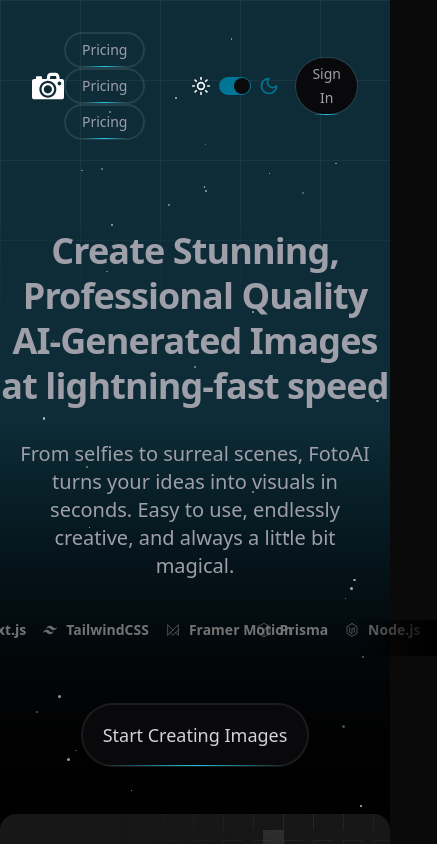
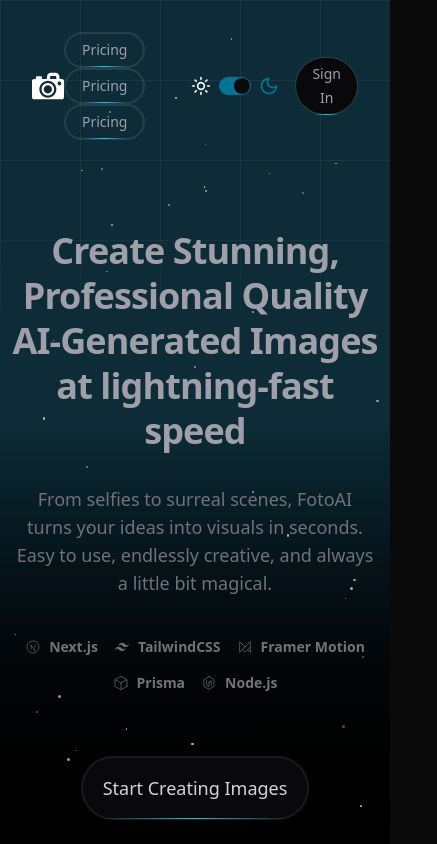
Before and after one commit to ManjinderSingh3/FotoAI, a Next.js app in the folder apps/web/: page / in a window 390 px wide. Shown: the top 844 px of the page, 437 px wide, since content can reach past the window. Built offline with nearby package versions, Linux system fonts and the light colour scheme; no server answers.

Commit message:
Adressed responsivenss issues in Hero Section

```diff
--- a/apps/web/components/home/Hero.tsx
+++ b/apps/web/components/home/Hero.tsx
@@ -11,14 +11,14 @@ export function Hero() {
     <div>
       <BackgroundEffects />
       <div className="relative z-10 text-center text-neutral-700 dark:text-zinc-400 lg:mt-20 mt-14">
-        <h1 className=" md:text-6xl font-bold max-w-6xl mx-auto tracking-tight leading-tight text-4xl">
+        <h1 className="md:text-6xl text-4xl px-3 font-bold max-w-6xl mx-auto tracking-tight leading-tight ">
           Create Stunning, Professional Quality AI-Generated Images at
           lightning-fast speed
         </h1>
-        <h2 className="mt-8 mx-auto max-w-4xl text-xl px-4">
+        <h2 className="mt-8 md:mt-12 mx-auto max-w-3xl md:text-xl text-lg text-zinc-500 px-4">
           From selfies to surreal scenes, FotoAI turns your ideas into visuals
           in seconds. Easy to use, endlessly creative, and always a little bit
-          magical.
+          magical.{" "}
         </h2>
         <div className="flex justify-center">
           <TechStackIcons />
--- a/apps/web/components/home/TechStackIcons.tsx
+++ b/apps/web/components/home/TechStackIcons.tsx
@@ -1,10 +1,9 @@
 export const TechStackIcons = () => {
   return (
     <div className="relative mt-10">
-      <div className="block sm:hidden absolute h-full w-20 bg-white dark:bg-black right-0 [mask-image:linear-gradient(to_left,white,transparent)] z-40"></div>
-      <div className="flex  justify-start items-center mb-4 overflow-x-auto relative z-20 no-visible-scrollbar ">
+      <div className="md:px-0 px-4 flex flex-wrap justify-center items-center mb-4 relative z-20 mx-auto max-w-3xl gap-4">
         {/*NextJs Icon */}
-        <div className="flex items-center space-x-2 mr-4">
+        <div className="flex items-center space-x-2">
           <span>
             <svg
               xmlns="http://www.w3.org/2000/svg"
@@ -28,7 +27,7 @@ export const TechStackIcons = () => {
         </div>
 
         {/*Tailwind CSS Icon */}
-        <div className="flex items-center space-x-2 mr-4">
+        <div className="flex items-center space-x-2">
           <span>
             <svg
               stroke="currentColor"
@@ -49,7 +48,7 @@ export const TechStackIcons = () => {
         </div>
 
         {/*Framer Motion Icon */}
-        <div className="flex items-center space-x-2 mr-4">
+        <div className="flex items-center space-x-2">
           <span>
             <svg
               xmlns="http://www.w3.org/2000/svg"
@@ -73,7 +72,7 @@ export const TechStackIcons = () => {
         </div>
 
         {/*Prisma Icon */}
-        <div className="flex items-center space-x-2 mr-4">
+        <div className="flex items-center space-x-2">
           <span>
             <svg
               xmlns="http://www.w3.org/2000/svg"
@@ -98,7 +97,7 @@ export const TechStackIcons = () => {
         </div>
 
         {/*Node.js Icon */}
-        <div className="flex items-center space-x-2 mr-4">
+        <div className="flex items-center space-x-2">
           <span>
             <svg
               xmlns="http://www.w3.org/2000/svg"
```
